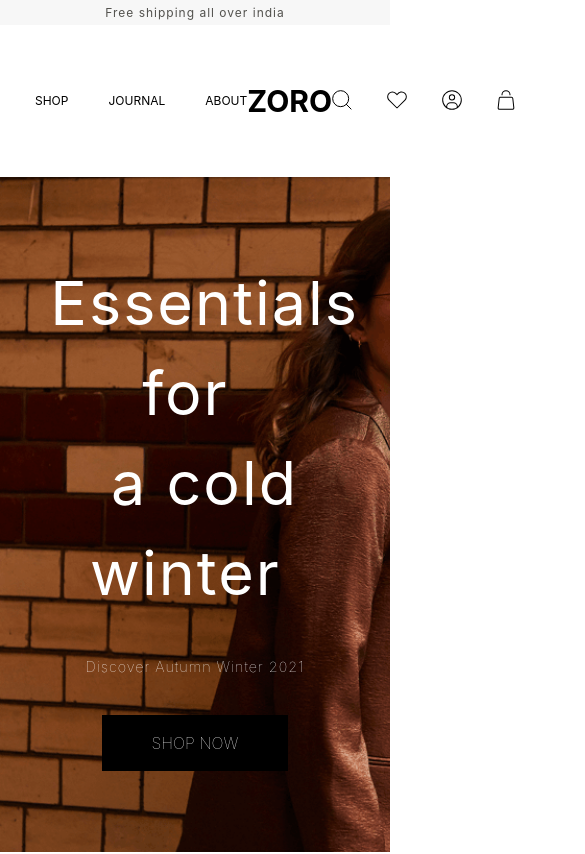
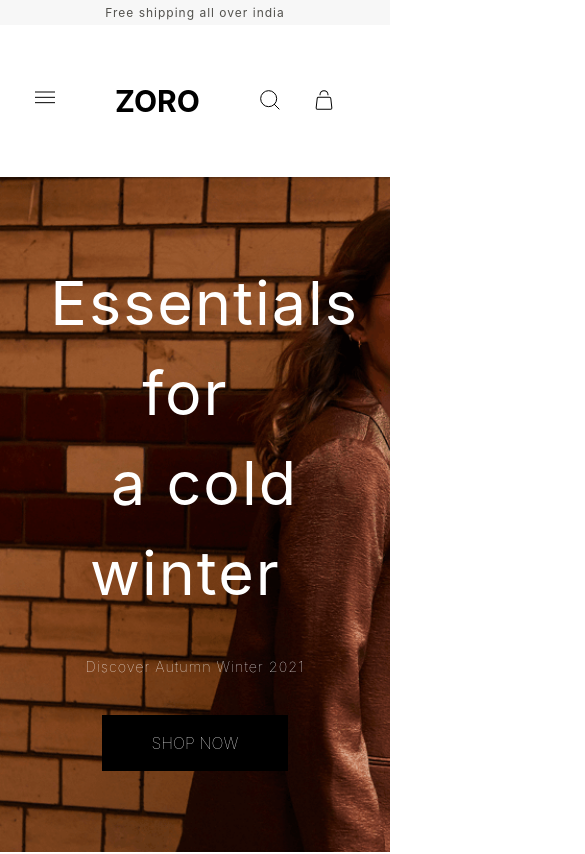
Before and after one commit to zestgeekShivam/E-Commenrce, an Angular app: page / in a window 390 px wide. Shown: the top 854 px of the page, 585 px wide, since content can reach past the window. Built offline with nearby package versions, Linux system fonts and the light colour scheme.

Commit message:
handle nav responsiveness

```diff
--- a/src/app/header/header.component.html
+++ b/src/app/header/header.component.html
@@ -14,14 +14,17 @@
         <li>JOURNAL</li>
         <li>ABOUT</li>
       </ul>
+      <img (click)="handleNavMenuIcon()" [src]="mobileMenuIcon" alt="">
     </div>
     <div class="header-title">
       <h1>ZORO</h1>
     </div>
     <div class="header-icons">
       <img src="assets/icons/search.svg" alt="" />
-      <img src="assets/icons/heart.svg" alt="" />
-      <img src="assets/icons/user.svg" alt="" />
+      <div class="big-screen-icon" >
+        <img src="assets/icons/heart.svg" alt="" />
+        <img src="assets/icons/user.svg" alt="" />
+      </div>
       <img src="assets/icons/bag.svg" alt="" />
     </div>
   </nav>
--- a/src/app/header/header.component.scss
+++ b/src/app/header/header.component.scss
@@ -5,12 +5,10 @@
   justify-content: space-between;
   align-items: center;
   box-shadow: rgba(0, 0, 0, 0.16) 0px 1.5px 0px;
-  // background: blue;
 }
 
 .header-links {
   height: 100%;
-
   ul {
     list-style-type: none;
     display: flex;
@@ -30,6 +28,9 @@
       border-radius: 1px;
       transition: border .2s ease-in-out;
     }
+  }
+  img{
+    display: none;
   }
 }
 
@@ -110,3 +111,25 @@
   opacity: 1;
   visibility: visible;
 }
+
+
+@media (max-width: 800px) {
+
+  .header-links {
+    display: flex;
+    justify-content: center;
+    align-items: center;
+    img{
+      height: 20px;
+      width: 20px;
+      display: block;
+    }
+    ul {
+      display: none;
+    }
+  }
+
+  .big-screen-icon{
+    display: none;
+  }
+}
--- a/src/app/header/header.component.ts
+++ b/src/app/header/header.component.ts
@@ -34,7 +34,7 @@ export class HeaderComponent {
   config = Config;
   isShowDropdown = false;
 
-  handleShowDropSown(show: boolean) {
+  handleShowDropSown(show: boolean): void {
     let element = document.getElementsByClassName('shop-dropdown')[0];
     if (show) {
       element.classList.add('show');
@@ -43,4 +43,14 @@ export class HeaderComponent {
     }
     this.isShowDropdown = show;
   }
+
+  mobileMenu: boolean = false;
+  mobileMenuIcon: string = 'assets/icons/burger.svg';
+
+  handleNavMenuIcon() {
+    this.mobileMenu = !this.mobileMenu;
+    this.mobileMenuIcon = this.mobileMenu
+      ? 'assets/icons/cross.svg'
+      : 'assets/icons/burger.svg';
+  }
 }
--- a/src/app/home/home.component.html
+++ b/src/app/home/home.component.html
@@ -60,8 +60,8 @@
       <div>
         <app-title [title]="'Luxury Knitwear'"></app-title>
         <p>
-          This soft lambswool jumper is knitted in Scotland, <br />
-          using yarn from one of the world's oldest spinners <br />based in Fife
+          This soft lambswool jumper is knitted in Scotland,
+          using yarn from one of the world's oldest spinners based in Fife
         </p>
         <a routerLink=""> SHOP NOW </a>
         <img src="assets/images/highlightmin.png" alt="" />
--- a/src/app/home/home.component.scss
+++ b/src/app/home/home.component.scss
@@ -203,6 +203,7 @@
       align-items: center;
       gap: 30px;
       height: 100%;
+      width: 100%;
 
       a {
         // margin: 40px 0px;
@@ -224,6 +225,7 @@
 
   }
 }
+
 
 .banner2 {
   min-height: 80vh;
@@ -282,7 +284,7 @@
     width: 60%;
 
     p {
-    font-size: 25px;
+      font-size: 25px;
     }
   }
 }
@@ -295,11 +297,13 @@
     display: grid;
     grid-template-columns: repeat(3, 1fr);
     gap: 40px;
-    padding: 40px;
+    padding: 0px 10px ;
+    cursor: pointer;
   }
 
   .sub-title {
     margin-top: 10px;
+    margin-bottom: 20px;
   }
 
 }
@@ -357,7 +361,7 @@
 }
 
 .social {
-  margin-top: 80px ;
+  margin-top: 80px;
   text-align: center;
 
   .social-title {
@@ -378,7 +382,28 @@
     }
   }
 }
-.attribute{
-  padding:  90px 0px;
+
+.attribute {
+  padding: 90px 0px;
   background: #fcfaf6;
 }
+
+@media(max-width:800px) {
+  .highlight-container {
+    flex-direction: column;
+    align-items: center;
+    height: fit-content;
+
+    img {
+      width: 300px;
+      margin-right: 0px
+    }
+  }
+
+  .journal-container{
+    div{
+      grid-template-columns: repeat(2,1fr);
+    }
+  }
+
+}
```
Also changed, not shown: src/assets/icons/burger.svg (added), src/assets/icons/cross.svg (added).
